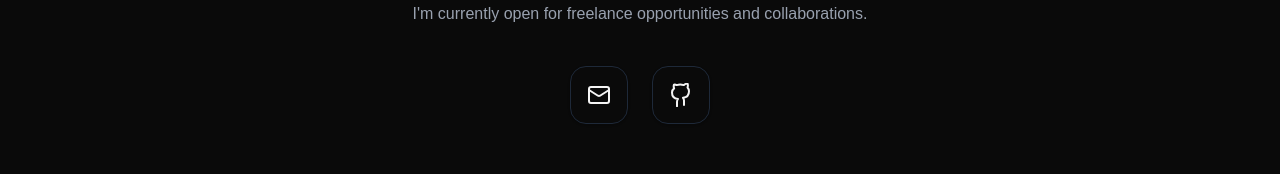
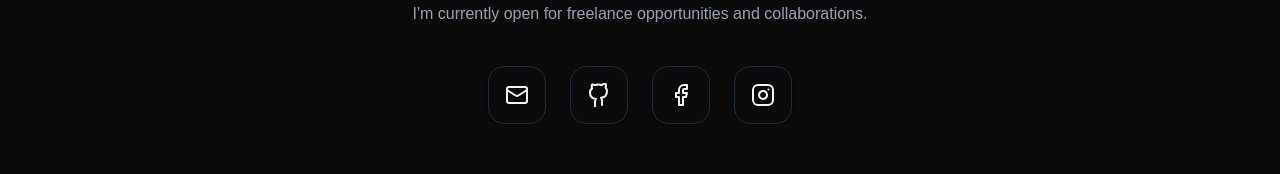
Before and after one commit to loydskie11/flaminghotsisig-personal-website, a React (Vite) app: page / in a window 1280 px wide. Shown: the part 2674-2848 px from the top of the page. Built offline with nearby package versions, Linux system fonts and the light colour scheme.

Commit message:
added fb and ig links

```diff
--- a/src/App.jsx
+++ b/src/App.jsx
@@ -3,19 +3,24 @@ import { Moon, Sun, Mail, ExternalLink, Image as ImageIcon, Menu, X } from 'luci
 import { motion, AnimatePresence } from 'framer-motion';
 import { Analytics } from "@vercel/analytics/react"
 
+// --- CUSTOM BRAND ICONS ---
 const GithubIcon = ({ size = 24 }) => (
-  <svg
-    xmlns="http://www.w3.org/2000/svg"
-    width={size}
-    height={size}
-    viewBox="0 0 24 24"
-    fill="none"
-    stroke="currentColor"
-    strokeWidth="2"
-    strokeLinecap="round"
-    strokeLinejoin="round"
-  >
+  <svg xmlns="http://www.w3.org/2000/svg" width={size} height={size} viewBox="0 0 24 24" fill="none" stroke="currentColor" strokeWidth="2" strokeLinecap="round" strokeLinejoin="round">
     <path d="M15 22v-4a4.8 4.8 0 0 0-1-3.2c3-.3 6-1.6 6-6.5a5.5 5.5 0 0 0-1.5-3.8 5.5 5.5 0 0 0 .1-3.8s-1.2-.4-3.9 1.4a12.8 12.8 0 0 0-7 0C6.2 1.2 5 1.6 5 1.6a5.5 5.5 0 0 0 .1 3.8A5.5 5.5 0 0 0 3 9.5c0 4.9 3 6.2 6 6.5a4.8 4.8 0 0 0-1 3.2v4"></path>
+  </svg>
+);
+
+const FacebookIcon = ({ size = 24 }) => (
+  <svg xmlns="http://www.w3.org/2000/svg" width={size} height={size} viewBox="0 0 24 24" fill="none" stroke="currentColor" strokeWidth="2" strokeLinecap="round" strokeLinejoin="round">
+    <path d="M18 2h-3a5 5 0 0 0-5 5v3H7v4h3v8h4v-8h3l1-4h-4V7a1 1 0 0 1 1-1h3z"></path>
+  </svg>
+);
+
+const InstagramIcon = ({ size = 24 }) => (
+  <svg xmlns="http://www.w3.org/2000/svg" width={size} height={size} viewBox="0 0 24 24" fill="none" stroke="currentColor" strokeWidth="2" strokeLinecap="round" strokeLinejoin="round">
+    <rect width="20" height="20" x="2" y="2" rx="5" ry="5"></rect>
+    <path d="M16 11.37A4 4 0 1 1 12.63 8 4 4 0 0 1 16 11.37z"></path>
+    <line x1="17.5" x2="17.51" y1="6.5" y2="6.5"></line>
   </svg>
 );
 
@@ -397,12 +402,18 @@ const App = () => {
           <p className="text-sm sm:text-base text-gray-600 dark:text-gray-400 mb-10 max-w-2xl mx-auto px-4 sm:px-0">
             Whether it's a sleek brand identity, engaging pubmats, or a complex full-stack web application, I'm currently open for freelance opportunities and collaborations.
           </p>
-          <div className="flex justify-center gap-4 sm:gap-6">
+          <div className="flex flex-wrap justify-center gap-4 sm:gap-6">
             <a href="mailto:loyddsaquilon@gmail.com" className="p-3 sm:p-4 border border-gray-200 dark:border-gray-800 rounded-2xl hover:bg-black hover:text-white dark:hover:bg-white dark:hover:text-black transition-all hover:scale-110 shadow-sm">
               <Mail size={24} />
             </a>
             <a href="https://github.com/loydskie11" target="_blank" rel="noreferrer" className="p-3 sm:p-4 border border-gray-200 dark:border-gray-800 rounded-2xl hover:bg-black hover:text-white dark:hover:bg-white dark:hover:text-black transition-all hover:scale-110 shadow-sm">
               <GithubIcon size={24} />
+            </a>
+            <a href="https://facebook.com/laluna.saquilon" target="_blank" rel="noreferrer" className="p-3 sm:p-4 border border-gray-200 dark:border-gray-800 rounded-2xl hover:bg-black hover:text-white dark:hover:bg-white dark:hover:text-black transition-all hover:scale-110 shadow-sm">
+              <FacebookIcon size={24} />
+            </a>
+            <a href="https://instagram.com/flaminghotsisig" target="_blank" rel="noreferrer" className="p-3 sm:p-4 border border-gray-200 dark:border-gray-800 rounded-2xl hover:bg-black hover:text-white dark:hover:bg-white dark:hover:text-black transition-all hover:scale-110 shadow-sm">
+              <InstagramIcon size={24} />
             </a>
           </div>
         </motion.div>
@@ -413,6 +424,8 @@ const App = () => {
         <p>© {new Date().getFullYear()} Jhon Lyod L. Saquilon (flaminghotsisig). All rights reserved.</p>
       </footer>
 
+      {/* VERCEL ANALYTICS */}
+      <Analytics />
     </div>
   );
 };
```
